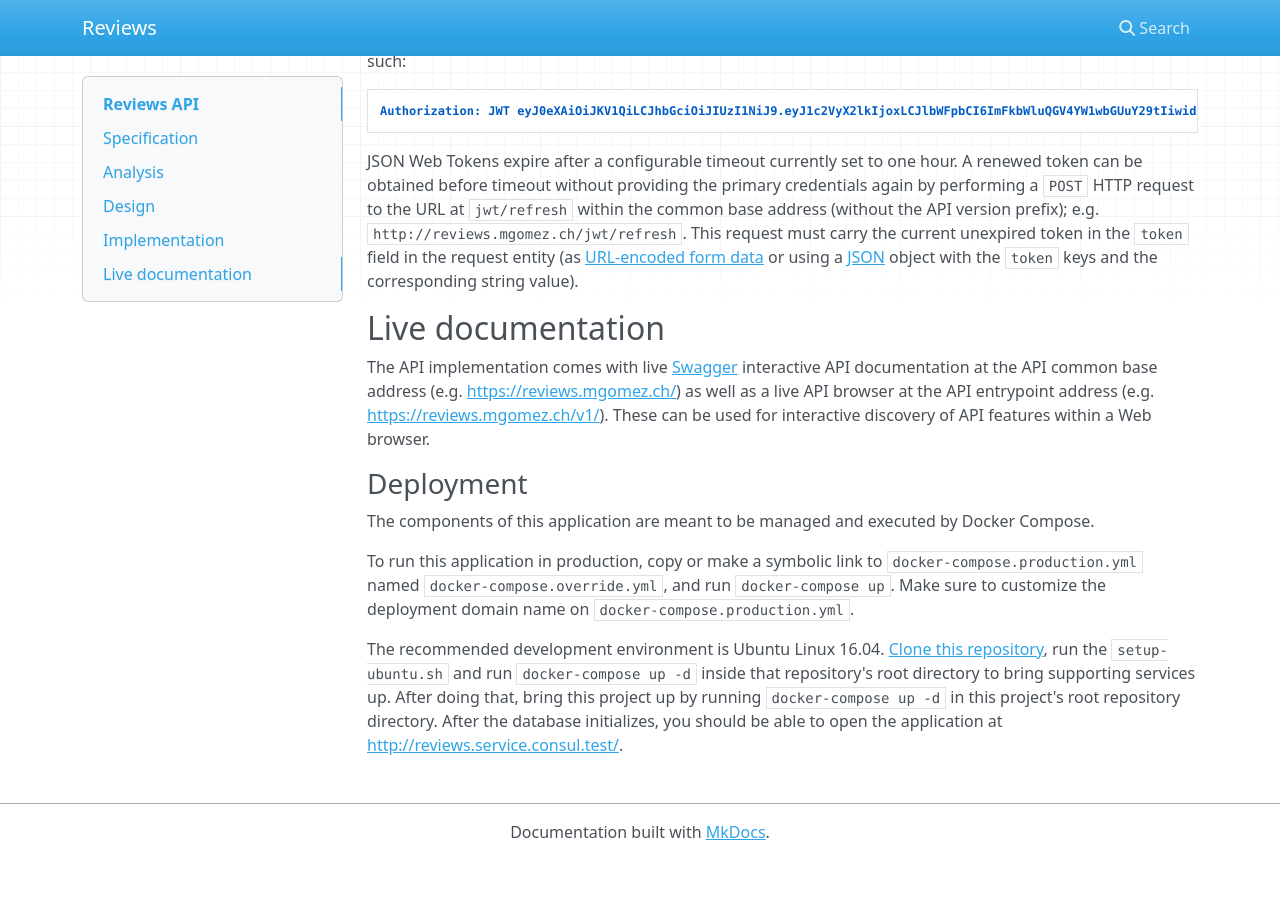
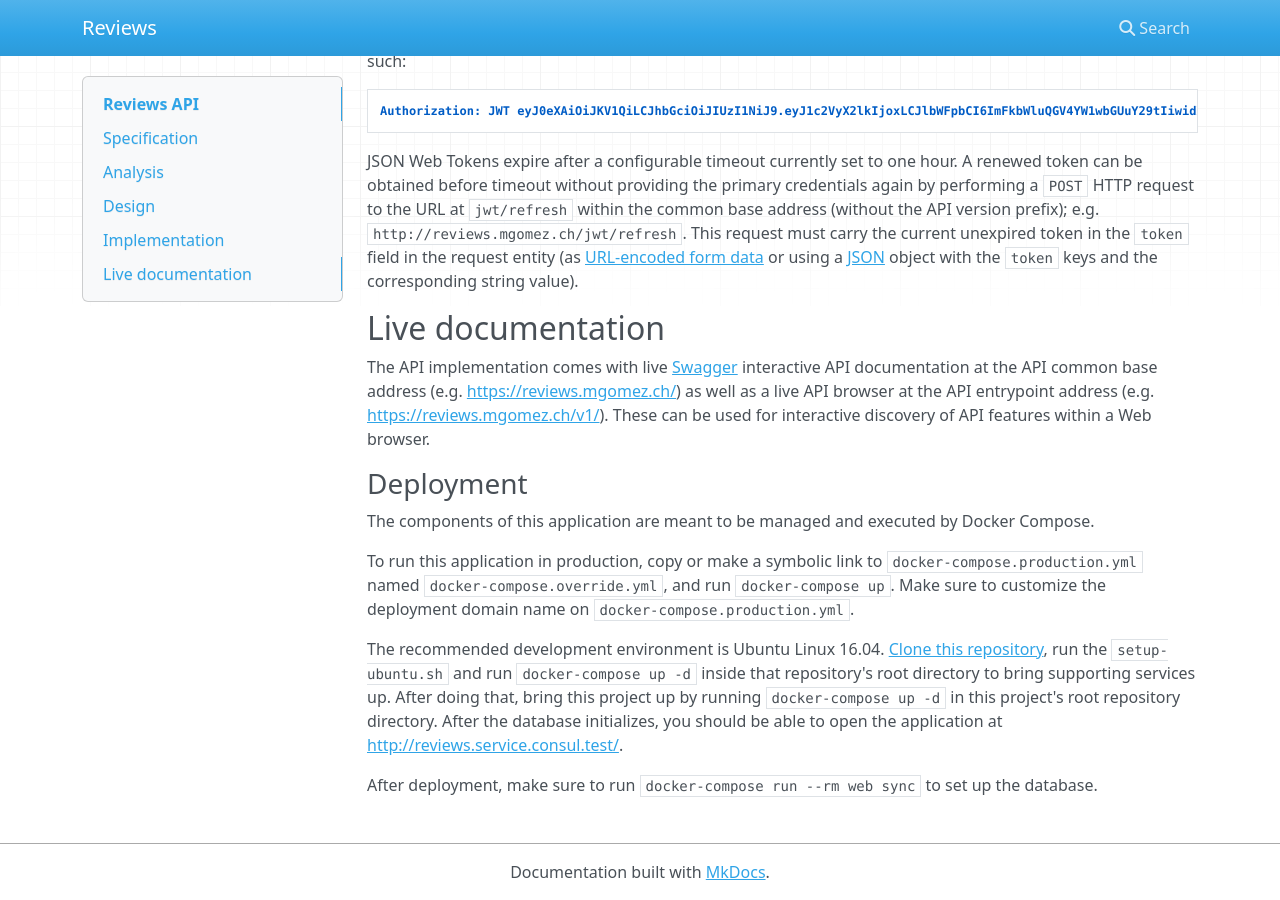
Before and after one commit to mgomezch/reviews, an MkDocs documentation site: the page built from docs/index.md, in a window 1280 px wide and 900 px high, scrolled down 5103 px. Built offline with MkDocs 1.6.1, drawn with Linux system fonts in a browser that asks for light colours; nearby versions of some CDN libraries; before the commit the page ends 5963 px from its top, so only the background shows below that.

Commit message:
Add note on deployment documentation on syncing the database

```diff
--- a/docs/index.md
+++ b/docs/index.md
@@ -199,3 +199,5 @@ The components of this application are meant to be managed and executed by Docke
 To run this application in production, copy or make a symbolic link to `docker-compose.production.yml` named `docker-compose.override.yml`, and run `docker-compose up`.  Make sure to customize the deployment domain name on `docker-compose.production.yml`.
 
 The recommended development environment is Ubuntu Linux 16.04.  [Clone this repository](https://github.com/mgomezch/local_services), run the `setup-ubuntu.sh` and run `docker-compose up -d` inside that repository's root directory to bring supporting services up.  After doing that, bring this project up by running `docker-compose up -d` in this project's root repository directory.  After the database initializes, you should be able to open the application at <http://reviews.service.consul.test/>.
+
+After deployment, make sure to run `docker-compose run --rm web sync` to set up the database.
```
